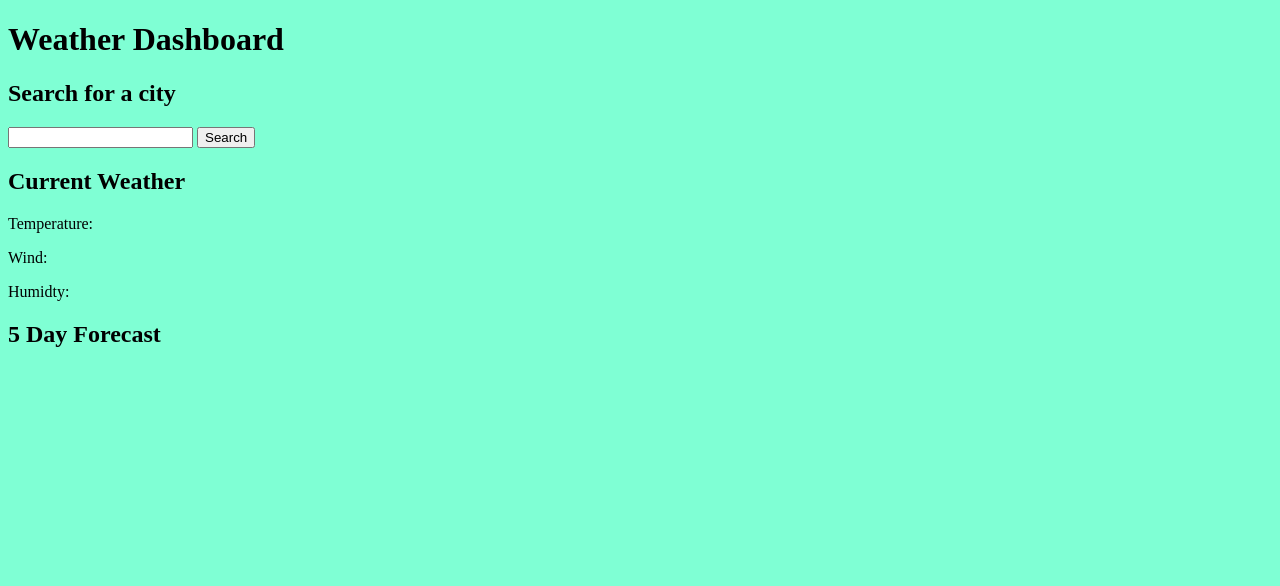
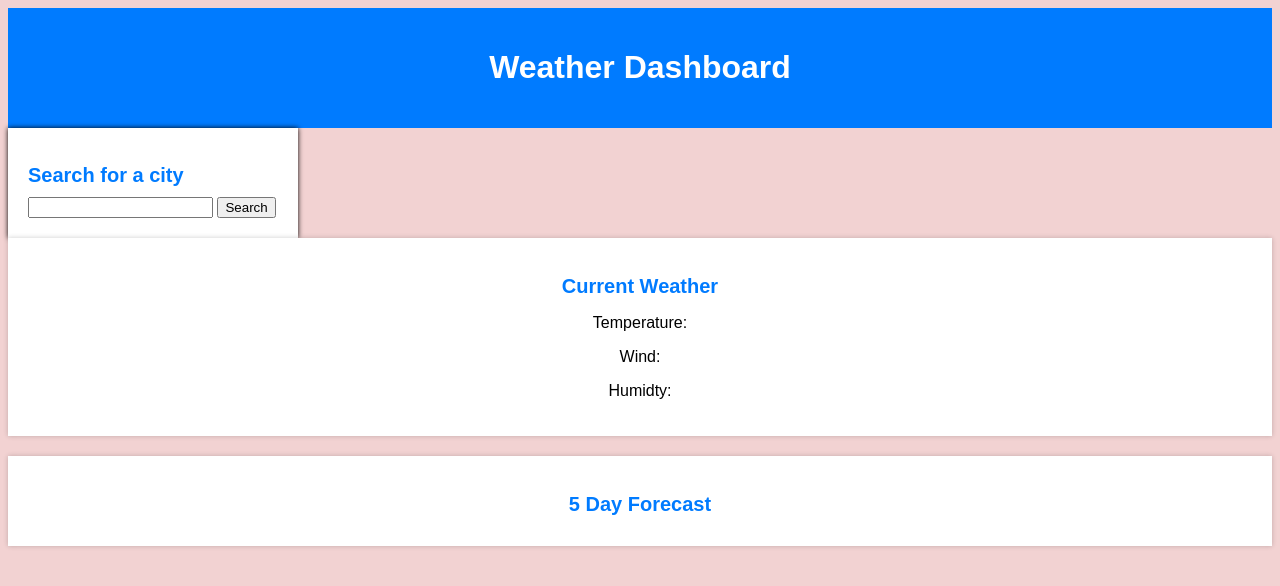
Before and after one commit to jtpham13/weather-dashboard, a plain HTML site: page index.html in a window 1280 px wide. Drawn offline with Linux system fonts and the light colour scheme.

Commit message:
added css

```diff
--- a/Assets/style.css
+++ b/Assets/style.css
@@ -1,3 +1,41 @@
 body{
-    background-color: aquamarine;
+    background-color: #f2d2d2;
+    font-family: Arial, sans-serif;
 }
+
+header{
+    background-color: #007bff;
+    color: #fff;
+    padding: 20px;
+    text-align: center;
+}
+
+aside{
+    background-color: #fff;
+    box-shadow: 0 0 5px;
+    padding: 20px;
+    top: 80px;
+    right: 20px;
+    width: 250px;
+}
+
+h2{
+    color: #007bff;
+    font-size: 20px;
+    margin-bottom: 10px;
+}
+
+#currentWeather{
+    background-color: #fff;
+    box-shadow: 0 0 5px rgba(0, 0, 0, 0.2);
+    padding: 20px;
+    text-align: center;
+    margin-bottom: 20px;
+}
+
+#forecast{
+    background-color: #fff;
+    box-shadow: 0 0 5px rgba(0, 0, 0, 0.2);
+    padding: 20px;
+    text-align: center;
+}
```
Also changed, not shown: Assets/script.js (line endings or trailing spaces).
